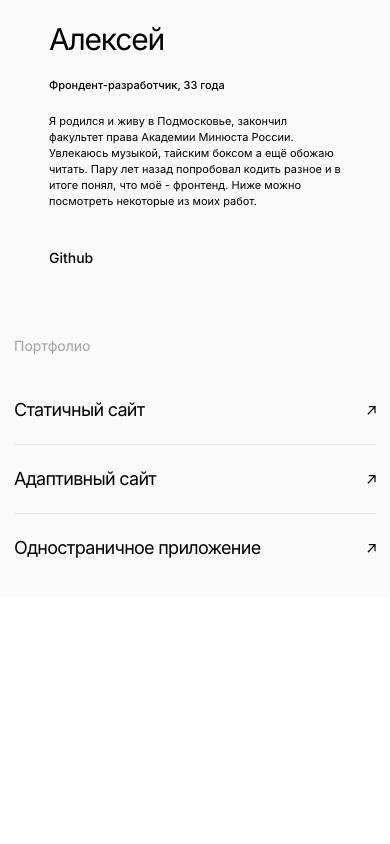
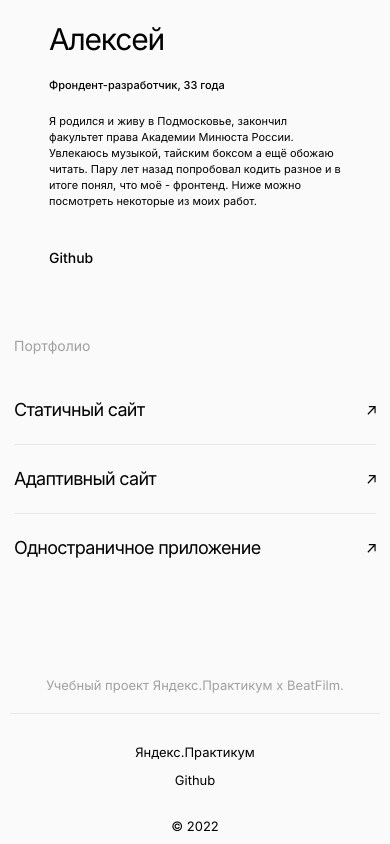
Before and after one commit to Methanoy/movies-explorer-frontend, a React (Create React App) app: page / in a window 390 px wide. Shown: the part 2489-3333 px from the top of the page. Before the commit the page ends 3086 px from the top, so only its background shows below. Built offline with nearby package versions, Linux system fonts and the light colour scheme.

Commit message:
refactor: add hover to the footer links

```diff
--- a/src/components/App/App.js
+++ b/src/components/App/App.js
@@ -3,6 +3,7 @@ import React from 'react';
 import { Route } from 'react-router-dom';
 import Header from '../Header/Header';
 import Main from '../Main/Main';
+import Footer from '../Footer/Footer';
 
 function App() {
 
@@ -12,6 +13,7 @@ function App() {
       <Route exact path="/">
         <Main />
       </Route>
+      <Footer />
     </div>
   );
 }
--- a/src/components/Footer/Footer.css
+++ b/src/components/Footer/Footer.css
@@ -46,9 +46,17 @@
 }
 
 .footer__link-name {
+    display: flex;
+    justify-content: center;
     margin: 0;
     text-decoration: none;
     color: #000;
+    transition: opacity .3s linear 0s, transform .3s linear 0s;
+}
+
+.footer__link-name:hover {
+    opacity: .5;
+    transform: scale(0.95);
 }
 
 @media screen and (min-width: 768px) and (max-width: 1279px) {
@@ -80,3 +88,11 @@
         gap: 12px;
     }
 }
+
+@media screen and (max-width: 480px) {
+
+    .footer__link-name:hover {
+        opacity: 1;
+        transform: none;
+    }
+}
--- a/src/components/Main/AboutMe/AboutMe.css
+++ b/src/components/Main/AboutMe/AboutMe.css
@@ -158,7 +158,6 @@
 
 @media screen and (max-width: 480px) {
 
-
     .about-me__git-link:hover {
         opacity: 1;
         transform: none;
```
